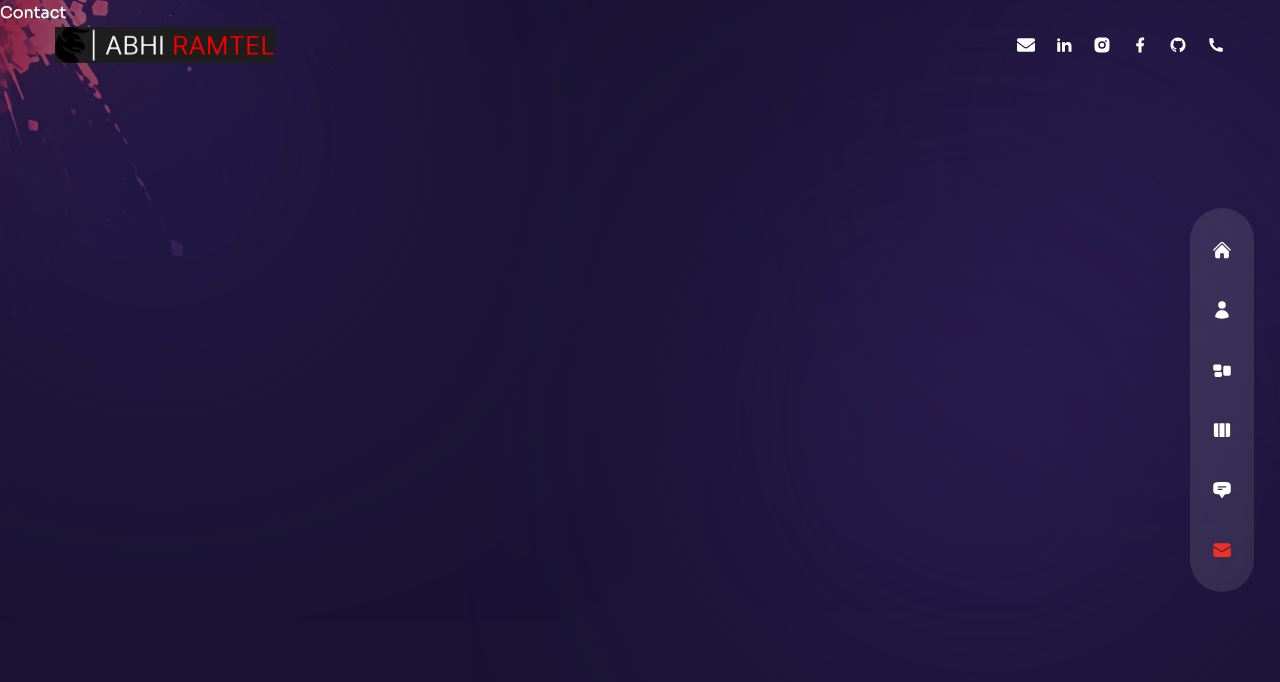
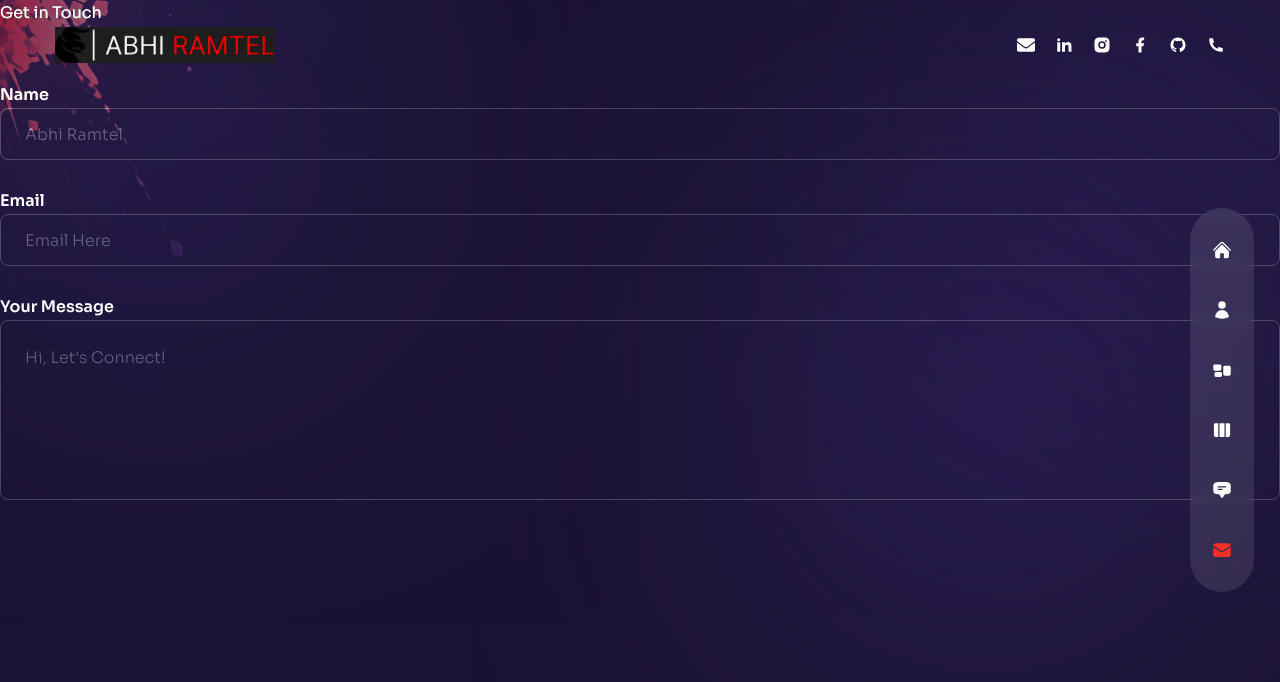
Before and after one commit to lordoftheseas/WebDev, a Next.js app: page /contact in a window 1280 px wide. Shown: the top 682 px of the page. Built offline with nearby package versions, Linux system fonts and the light colour scheme.

Commit message:
new message addition and also a new change to the homepage

```diff
--- a/components/Nav.js
+++ b/components/Nav.js
@@ -7,6 +7,12 @@ import {
   HiChatBubbleBottomCenterText,
   HiEnvelope,
 } from "react-icons/hi2";
+
+//next link
+import Link from "next/link";
+//next router
+
+import { useRouter } from "next/router";
 
 // nav data
 export const navData = [
@@ -26,22 +32,17 @@ export const navData = [
   },
 ];
 
-//next link
-import Link from "next/link";
-//next router
-import { NextRouter, useRouter } from "next/router";
-
 const Nav = () => {
   const router = useRouter();
   const pathname = router.pathname;
 
   return (
     <nav
-      className="flex felx-col items-center xl:justify-center gap-y-4 fixed h-max
+      className="flex flex-col items-center xl:justify-center gap-y-4 fixed h-max
   bottom-0 mt-auto xl:right-[2%] z-50 top-0 w-full xl:w-16 xl:max-w-md xl:h-screen"
     >
       {/*inner*/}
-      {/* center the icona */}
+      {/* center the icons */}
       <div
         className="flex w-full xl:flex-col items-center justify-between
     xl:justify-center gap-y-10 px-4 md:px-40 xl:px-0 h-[80px] xl:h-max py-8
@@ -50,18 +51,18 @@ const Nav = () => {
         {navData.map((link, index) => {
           // the ones below is basically for the icons here
           return (
-            <Link
+            <Link href={link.path} key={index}>
+              <div
                 className={`${
-                link.path === pathname && "text-accent"
+                  router.pathname === link.path ? "text-accent" : ""
                 } relative flex items-center
         group hover:text-accent transition-all duration-300`}
-              href={link.path}
-              key={index}
+                style={{ transform: "scale(1)" }}
               >
                 {/* tooltip */}
                 <div className="absolute pr-14 right-0 hidden xl:group-hover:flex">
                   <div className="bg-white relative flex text-primary items-center p-[6px] rounded-[3px]">
-                  <div className="text-[12px] leading-none font-semihold capitalize">
+                    <div className="text-[12px] leading-none font-semibold capitalize">
                       {link.name}
                     </div>
                     {/* triangle */}
@@ -69,7 +70,10 @@ const Nav = () => {
                   </div>
                 </div>
                 {/* icons */}
-              <div>{link.icon}</div>
+                <div className="group-hover:scale-125 transition-transform duration-200">
+                  {link.icon}
+                </div>
+              </div>
             </Link>
           );
         })}
--- a/pages/contact/index.js
+++ b/pages/contact/index.js
@@ -1,5 +1,68 @@
+import React, { useState } from "react";
+
 const Contact = () => {
-  return <div>Contact</div>;
+  const [form, setForm] = useState({ name: "", email: "", message: "" });
+  const handleChange = () => {}; // empty callback function here for the time being
+  const handleFocus = () => {}; // called when we click on it
+  const handleBlur = () => {}; // called when we click out
+  return (
+    <section className="relative flex lg:flex-row flex-col max-container">
+      <div className="flex-1 min-w-[50%] flex flex-col">
+        <h1 className="head-text">Get in Touch</h1>
+        <form className="w-full flex flex-col gap-7 mt-14">
+          <label className="text-black-500 font-semibold">
+            Name
+            <input
+              type="text"
+              name="name"
+              className="input"
+              placeholder="Abhi Ramtel"
+              required
+              value={form.name}
+              onChange={handleChange}
+              onFocus={handleFocus}
+              onBlur={handleBlur}
+            ></input>
+          </label>
+          <label className="text-black-500 font-semibold">
+            Email
+            <input
+              type="email"
+              name="email"
+              className="input"
+              placeholder="email here"
+              required
+              value={form.email}
+              onChange={handleChange}
+              onFocus={handleFocus}
+              onBlur={handleBlur}
+              autoCapitalize="none"
+            ></input>
+          </label>
+          <label className="text-black-500 font-semibold">
+            Your Message
+            <textarea
+              name="message"
+              row={4}
+              className="textarea"
+              placeholder="Hi, Let's connect!"
+              required
+              value={form.message}
+              onChange={handleChange}
+              onFocus={handleFocus}
+              onBlur={handleBlur}
+            ></textarea>
+          </label>
+          <button
+            type="submit"
+            className="btn"
+            onFocus={handleFocus}
+            onBlur={handleBlur}
+          ></button>
+        </form>
+      </div>
+    </section>
+  );
 };
 
 export default Contact;
--- a/pages/index.js
+++ b/pages/index.js
@@ -1,22 +1,26 @@
-//next image
+import { useState, useEffect } from "react";
 import Image from "next/image";
-
-//components
 import ParticlesContainer from "../components/ParticlesContainer";
 import ProjectsBtn from "../components/ProjectsBtn";
 import Avatar from "../components/Avatar";
-
-// framer motion
-import { motion } from "framer-motion";
-
-//variants
+import { motion, AnimatePresence } from "framer-motion";
 import { fadeIn } from "../variants";
 
+const roles = ["a student", "a developer", "an engineer"];
+
 const Home = () => {
+  const [index, setIndex] = useState(0);
+
+  useEffect(() => {
+    const interval = setInterval(() => {
+      setIndex((prevIndex) => (prevIndex + 1) % roles.length);
+    }, 3000); // Change role every 3 seconds
+    return () => clearInterval(interval);
+  }, []);
+
   return (
     <div className="bg-primary/60 h-full">
       {/* text */}
-
       <div className="w-full h-full bg-gradient-to-r from-primary/10 via-black/30 to-black/10">
         <div className="text-center flex flex-col justify-center xl:pt-40 xl:text-left h-full container mx-auto">
           {/* title */}
@@ -27,8 +31,18 @@ const Home = () => {
             exit="hidden"
             className="h1"
           >
-            Transforming Ideas <br /> Into{" "}
-            <span className="text-accent">Digital Reality</span>
+            Hi, My name is Abhi <br /> I am{" "}
+            <AnimatePresence mode="wait">
+              <motion.span
+                key={roles[index]}
+                initial={{ opacity: 0 }}
+                animate={{ opacity: 1 }}
+                exit={{ opacity: 0 }}
+                className="text-accent"
+              >
+                {roles[index]}
+              </motion.span>
+            </AnimatePresence>
           </motion.h1>
           {/* subtitles */}
           <motion.p
```
Lines whose indentation alone changed are shown as unchanged.
